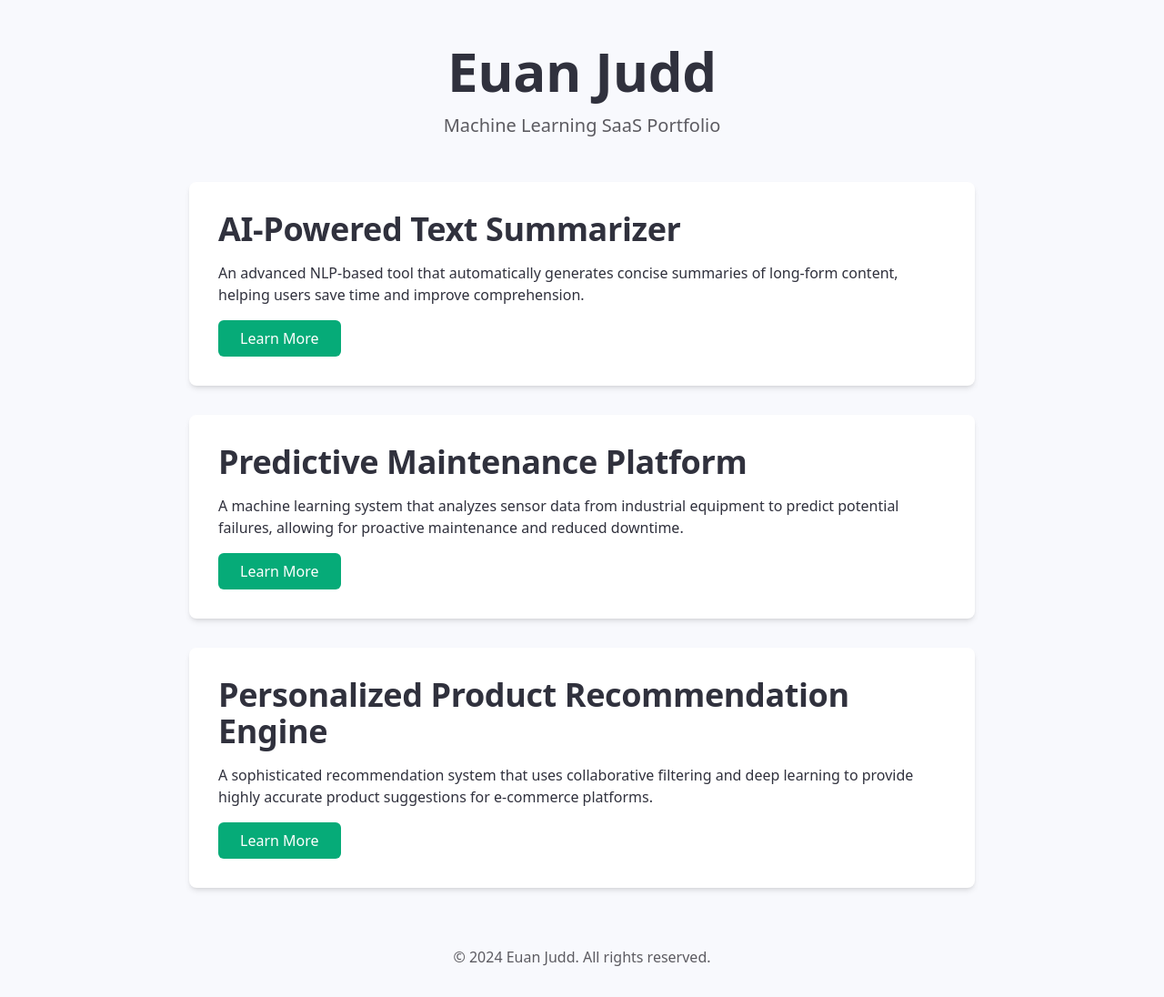
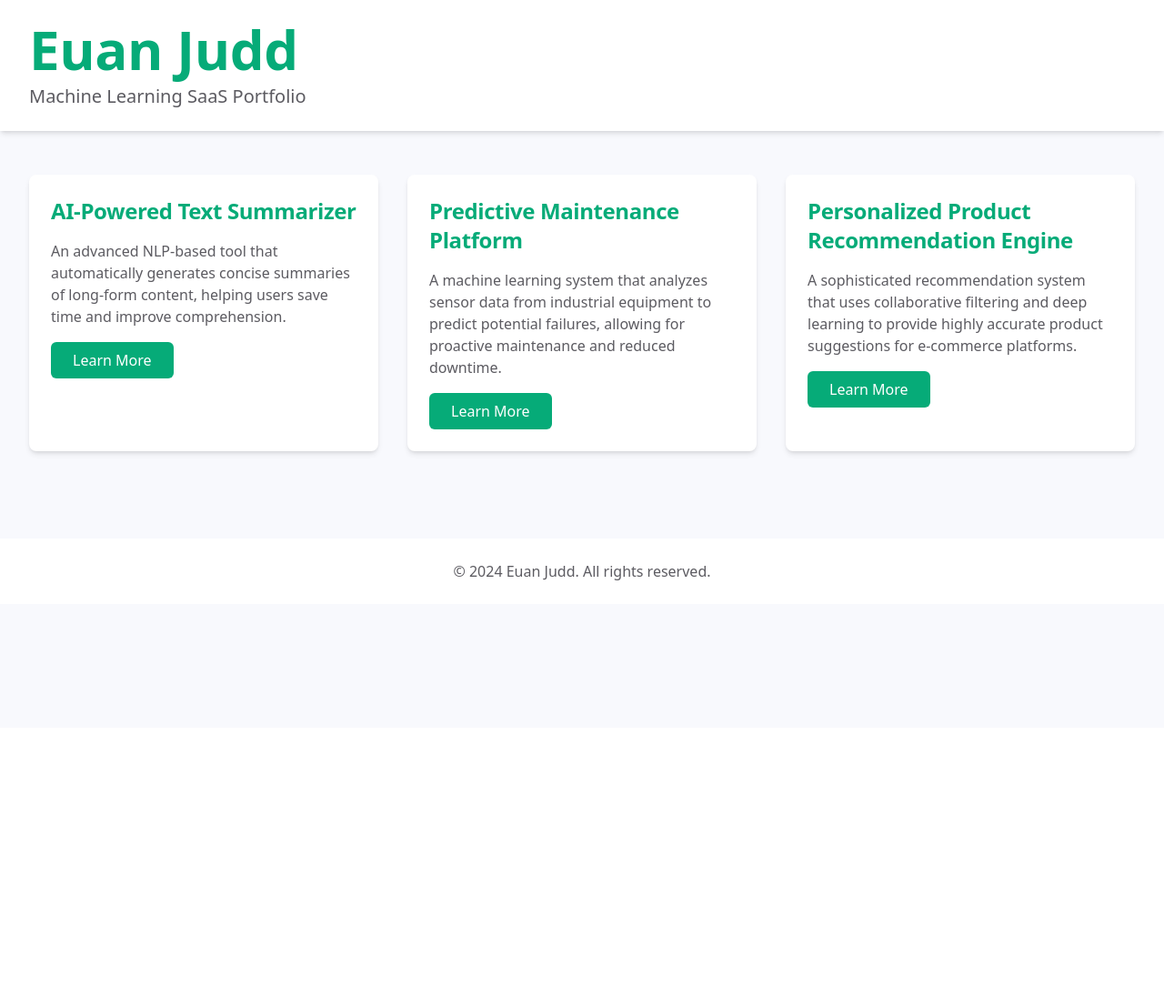
Before and after one commit to euanjudd/euanjudd_homepage, a Django app: page / in a window 1280 px wide. Shown: the whole page at 91% size. After the commit the page ends 638 px from the top, so only its background shows below. Run offline with Django 5.2, Linux system fonts and the light colour scheme; style sheets or scripts are compiled from the project's sources.

Commit message:
tailwind improvement

```diff
--- a/homepage/templates/homepage/home.html
+++ b/homepage/templates/homepage/home.html
@@ -1,5 +1,3 @@
-<!-- portfolio_app/templates/portfolio_app/home.html -->
-
 {% load static %}
 <!DOCTYPE html>
 <html lang="en">
@@ -10,33 +8,45 @@
     <link href="{% static 'css/tailwind.css' %}" rel="stylesheet">
 </head>
 <body class="bg-base-bg text-base-content">
-    <header class="text-center py-12">
-        <h1 class="text-6xl font-black mb-4 tracking-tight">Euan Judd</h1>
+    <header class="bg-white shadow-md">
+        <div class="max-w-7xl mx-auto py-6 px-4 sm:px-6 lg:px-8">
+            <h1 class="text-4xl sm:text-5xl md:text-6xl font-black mb-2 tracking-tight text-primary-bg">Euan Judd</h1>
             <p class="text-xl text-base-content-secondary">Machine Learning SaaS Portfolio</p>
+        </div>
     </header>
 
-    <main class="max-w-4xl mx-auto px-4">
-        <section class="bg-white rounded-lg shadow-md p-8 mb-8">
-            <h2 class="text-4xl font-black mb-4 tracking-tight">AI-Powered Text Summarizer</h2>
-            <p class="mb-4">An advanced NLP-based tool that automatically generates concise summaries of long-form content, helping users save time and improve comprehension.</p>
+    <main class="max-w-7xl mx-auto px-4 sm:px-6 lg:px-8 py-12">
+        <div class="grid gap-8 md:grid-cols-2 lg:grid-cols-3">
+            <section class="bg-white rounded-lg shadow-md overflow-hidden transition-transform duration-300 hover:scale-105">
+                <div class="p-6">
+                    <h2 class="text-2xl font-black mb-4 tracking-tight text-primary-bg">AI-Powered Text Summarizer</h2>
+                    <p class="mb-4 text-base-content-secondary">An advanced NLP-based tool that automatically generates concise summaries of long-form content, helping users save time and improve comprehension.</p>
                     <a href="#" class="inline-block bg-primary-bg text-primary-text px-6 py-2 rounded-md hover:bg-opacity-90 transition-colors">Learn More</a>
+                </div>
             </section>
 
-        <section class="bg-white rounded-lg shadow-md p-8 mb-8">
-            <h2 class="text-4xl font-black mb-4 tracking-tight">Predictive Maintenance Platform</h2>
-            <p class="mb-4">A machine learning system that analyzes sensor data from industrial equipment to predict potential failures, allowing for proactive maintenance and reduced downtime.</p>
+            <section class="bg-white rounded-lg shadow-md overflow-hidden transition-transform duration-300 hover:scale-105">
+                <div class="p-6">
+                    <h2 class="text-2xl font-black mb-4 tracking-tight text-primary-bg">Predictive Maintenance Platform</h2>
+                    <p class="mb-4 text-base-content-secondary">A machine learning system that analyzes sensor data from industrial equipment to predict potential failures, allowing for proactive maintenance and reduced downtime.</p>
                     <a href="#" class="inline-block bg-primary-bg text-primary-text px-6 py-2 rounded-md hover:bg-opacity-90 transition-colors">Learn More</a>
+                </div>
             </section>
 
-        <section class="bg-white rounded-lg shadow-md p-8 mb-8">
-            <h2 class="text-4xl font-black mb-4 tracking-tight">Personalized Product Recommendation Engine</h2>
-            <p class="mb-4">A sophisticated recommendation system that uses collaborative filtering and deep learning to provide highly accurate product suggestions for e-commerce platforms.</p>
+            <section class="bg-white rounded-lg shadow-md overflow-hidden transition-transform duration-300 hover:scale-105">
+                <div class="p-6">
+                    <h2 class="text-2xl font-black mb-4 tracking-tight text-primary-bg">Personalized Product Recommendation Engine</h2>
+                    <p class="mb-4 text-base-content-secondary">A sophisticated recommendation system that uses collaborative filtering and deep learning to provide highly accurate product suggestions for e-commerce platforms.</p>
                     <a href="#" class="inline-block bg-primary-bg text-primary-text px-6 py-2 rounded-md hover:bg-opacity-90 transition-colors">Learn More</a>
+                </div>
             </section>
+        </div>
     </main>
 
-    <footer class="text-center py-8 text-base-content-secondary">
-        <p>&copy; 2024 Euan Judd. All rights reserved.</p>
+    <footer class="bg-white mt-12">
+        <div class="max-w-7xl mx-auto py-6 px-4 sm:px-6 lg:px-8">
+            <p class="text-center text-base-content-secondary">&copy; 2024 Euan Judd. All rights reserved.</p>
+        </div>
     </footer>
 </body>
 </html>
```
Lines whose indentation alone changed are shown as unchanged.
